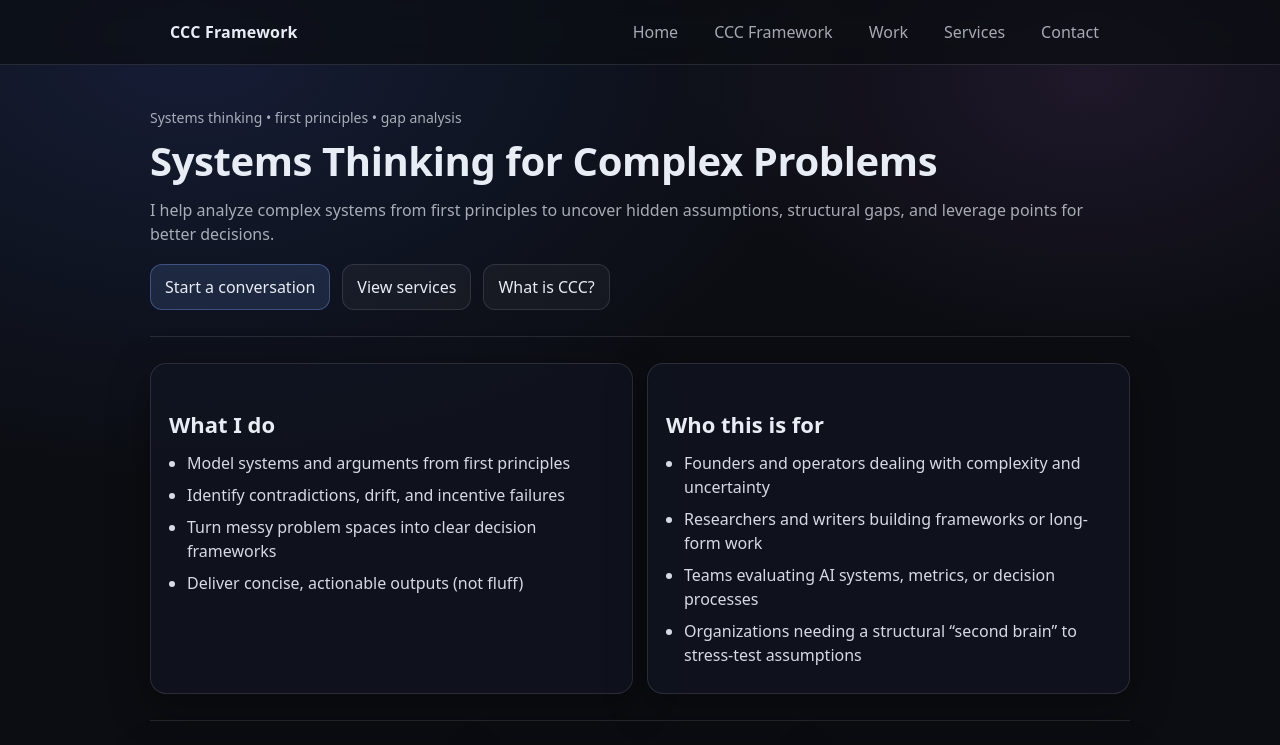
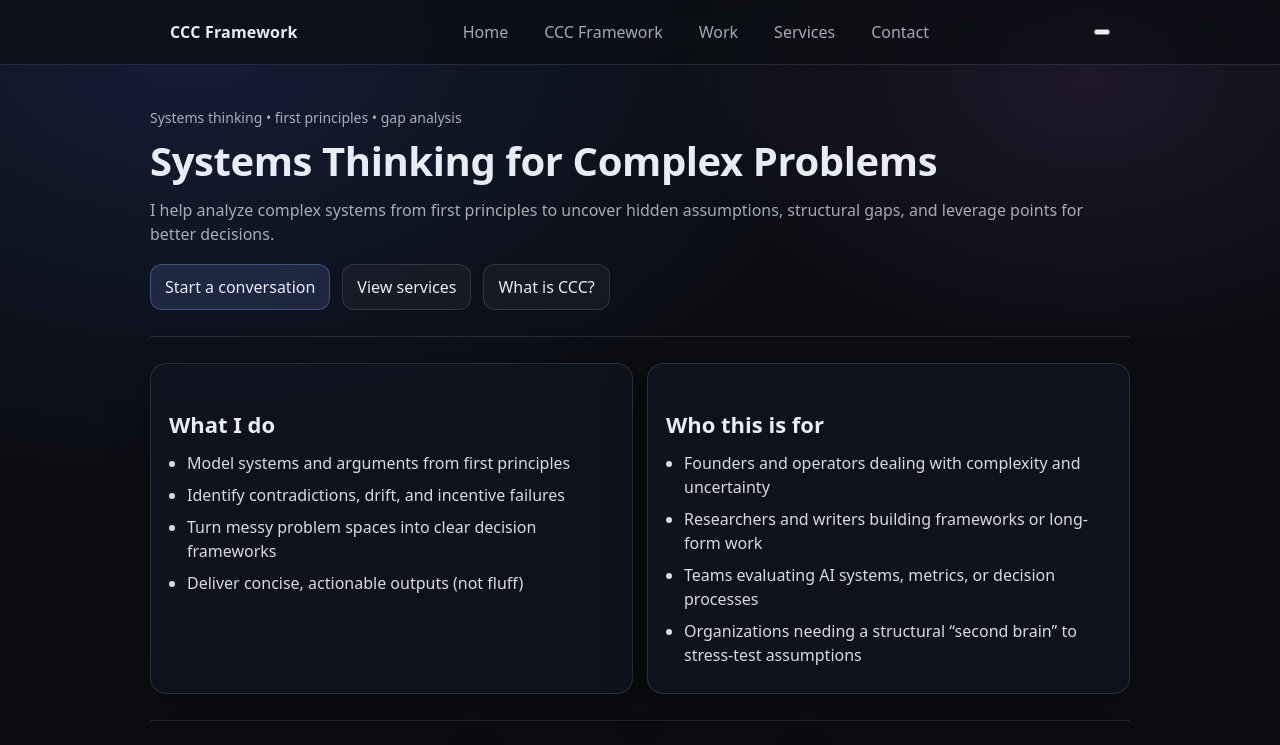
Before and after one commit to azfarsamin/cccframework, a Next.js app: page / in a window 1280 px wide. Shown: the top 745 px of the page. Built offline with nearby package versions, Linux system fonts and the light colour scheme.

Commit message:
Update layout.tsx

```diff
--- a/app/layout.tsx
+++ b/app/layout.tsx
@@ -1,20 +1,13 @@
 import "./globals.css";
 import type { Metadata } from "next";
 import Link from "next/link";
+import Header from "./header";
 
 export const metadata: Metadata = {
   title: "CCC Framework",
   description:
     "Systems thinking, first-principles modeling, and gap analysis using the CCC Framework (Coherence, Correspondence, Calibration).",
 };
-
-const nav = [
-  { href: "/", label: "Home" },
-  { href: "/ccc", label: "CCC Framework" },
-  { href: "/work", label: "Work" },
-  { href: "/services", label: "Services" },
-  { href: "/contact", label: "Contact" },
-];
 
 export default function RootLayout({
   children,
@@ -24,22 +17,7 @@ export default function RootLayout({
   return (
     <html lang="en">
       <body>
-        <header className="header">
-          <div className="container headerInner">
-            <Link className="brand" href="/">
-              CCC Framework
-            </Link>
-
-            <nav className="nav" aria-label="Primary">
-              {nav.map((item) => (
-                <Link key={item.href} className="navLink" href={item.href}>
-                  {item.label}
-                </Link>
-              ))}
-            </nav>
-          </div>
-        </header>
-
+        <Header />
         <main className="container main">{children}</main>
 
         <footer className="footer">
```
